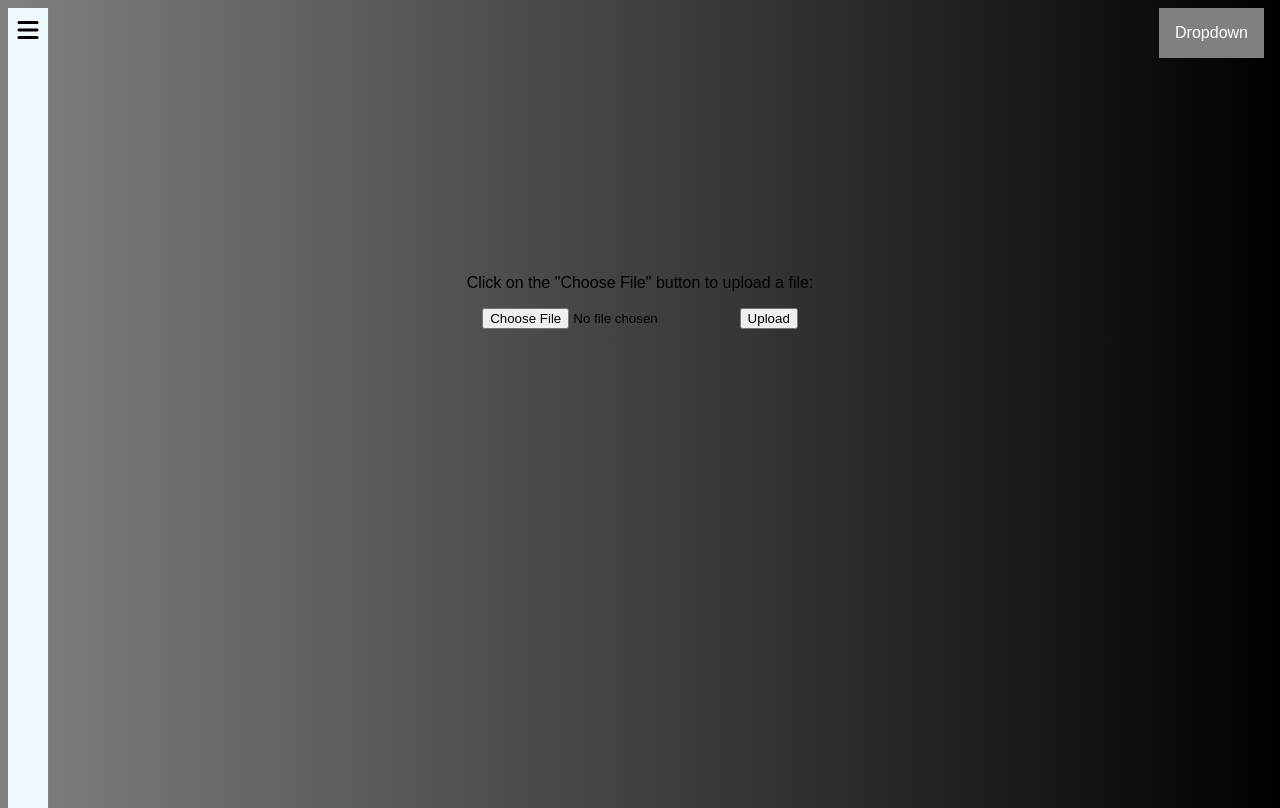
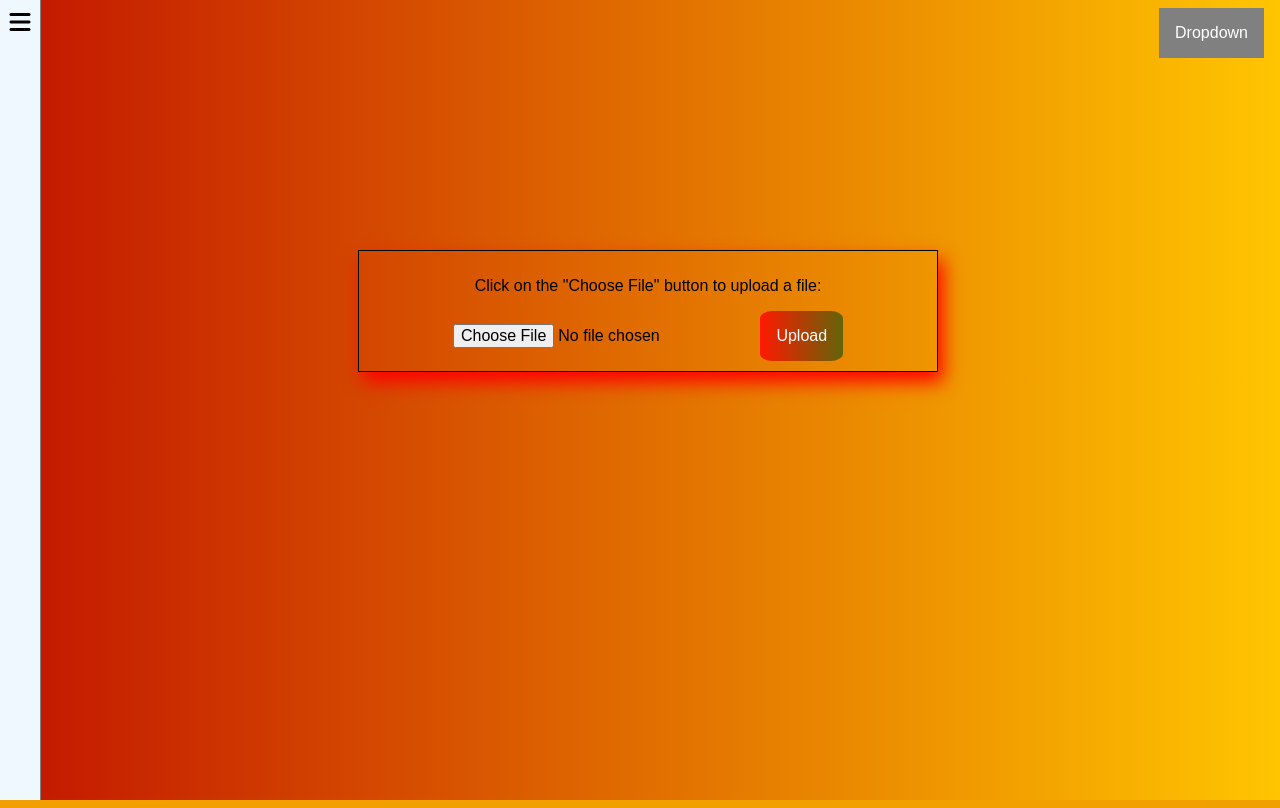
Before and after one commit to GeorgeYeranjian/CMPS278, a PHP site: page /Upload.html in a window 1280 px wide. Run offline with PHP 8.4, Linux system fonts and the light colour scheme; some libraries are stand-ins or nearby versions.

Commit message:
Chnaged stuff in Upload

```diff
--- a/All.css
+++ b/All.css
@@ -1,3 +1,5 @@
 body {
-    background-image: linear-gradient(to right, grey,black);
+    background-image: linear-gradient(to right, #c21500, #ffc500);
+    width: 100%;
+    height: 100%;
   }
--- a/Upload.css
+++ b/Upload.css
@@ -5,3 +5,23 @@
     font-size: 16px;
     border: none;
   }
+
+#uploadbox{
+  border: 1px solid;
+  padding: 10px;
+  box-shadow: 5px 10px 18px red;
+  margin-top: 250px;
+  margin-left: 350px;
+  margin-right: 350px;
+  text-align: center;
+}
+
+*{
+  font-size: medium;
+}
+
+
+#submit{
+  border-radius: 15%;
+  background-image: linear-gradient(to right, #ff1900, #636408);
+}
--- a/Upload.html
+++ b/Upload.html
@@ -22,12 +22,12 @@ $(function(){
 </script>
 <!--end of Navigation bar-->
 
-    <div style="padding-top: 250px; text-align: center;">
+    <div id="uploadbox">
         <p>Click on the "Choose File" button to upload a file:</p>
 
         <form action="Upload.php" method="POST" enctype="multipart/form-data" style=" display: inline-block;">
         <input type="file" id="myFile" name="file">
-        <button type="submit" name="submit">Upload</button>
+        <button type="submit" name="submit" id="submit">Upload</button>
         </form>
     </div>
     </body>
--- a/menu.css
+++ b/menu.css
@@ -15,6 +15,7 @@ html,body{
   padding: 16px;
   font-size: 16px;
   border: none;
+  transition: 0.5s;
 }
 
 .dropdown {
@@ -80,6 +81,8 @@ html,body{
     overflow: hidden;
     position: absolute;
     padding-left: 0px;
+    top:0;
+    left:0;
     text-align: center;
     background-color: aliceblue;
   }
```
